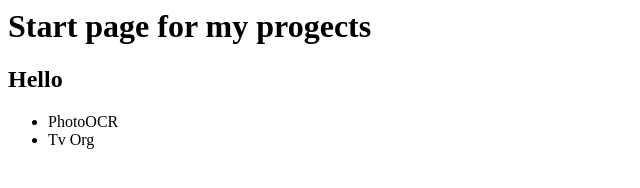
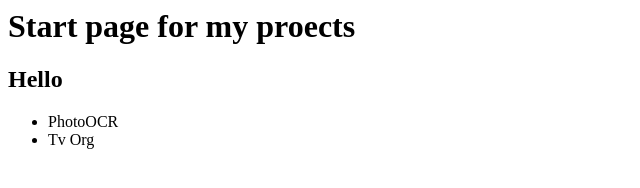
Before and after one commit to alexfrompiter/alexfrompiter.github.io, a plain HTML site: page index.html in a window 1280 px wide. Shown: the full height of the page, 0-640 px from the left. Drawn offline with Linux system fonts and the light colour scheme.

```diff
--- a/index.html
+++ b/index.html
@@ -1,7 +1,7 @@
 <html>
 <body>
 
-<h1>Start page for my progects</h1>
+<h1>Start page for my proects</h1>
 <h2>Hello</h2>
 <ul>
 <li>PhotoOCR</li>
```
